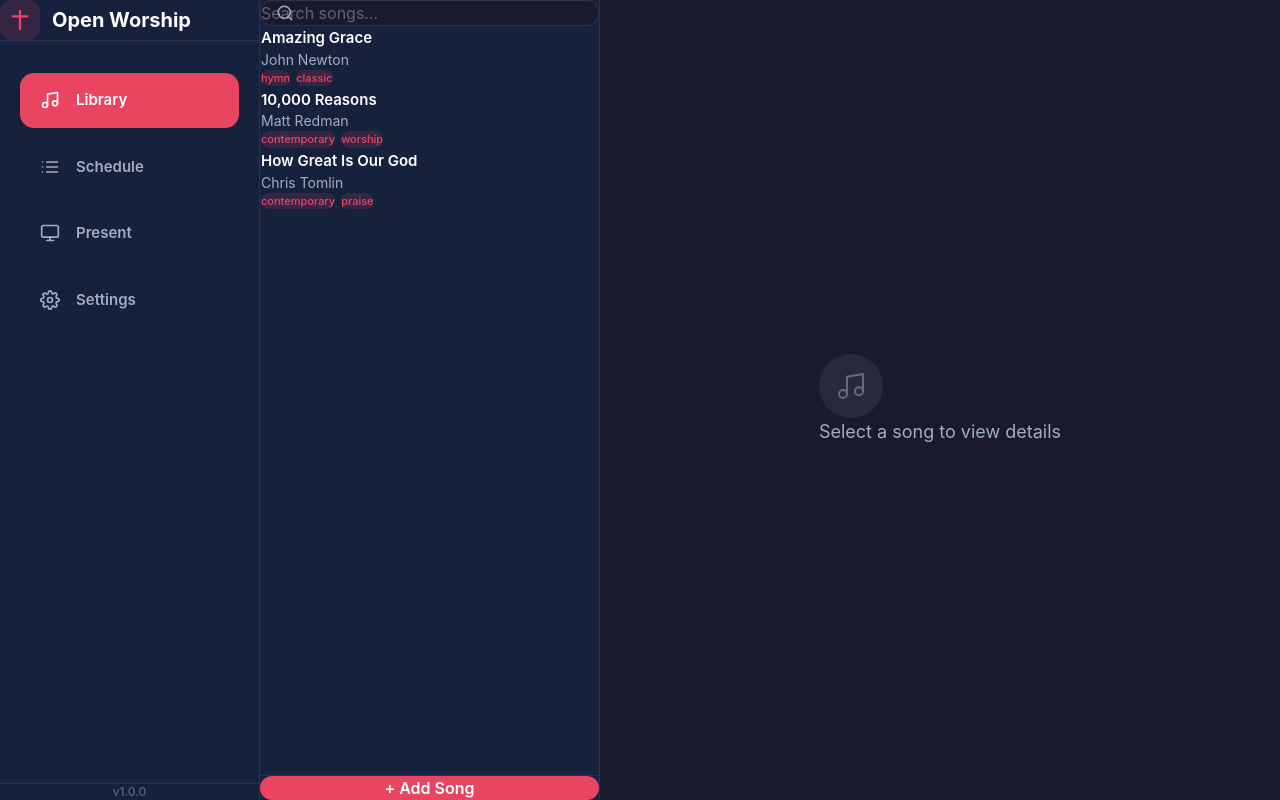
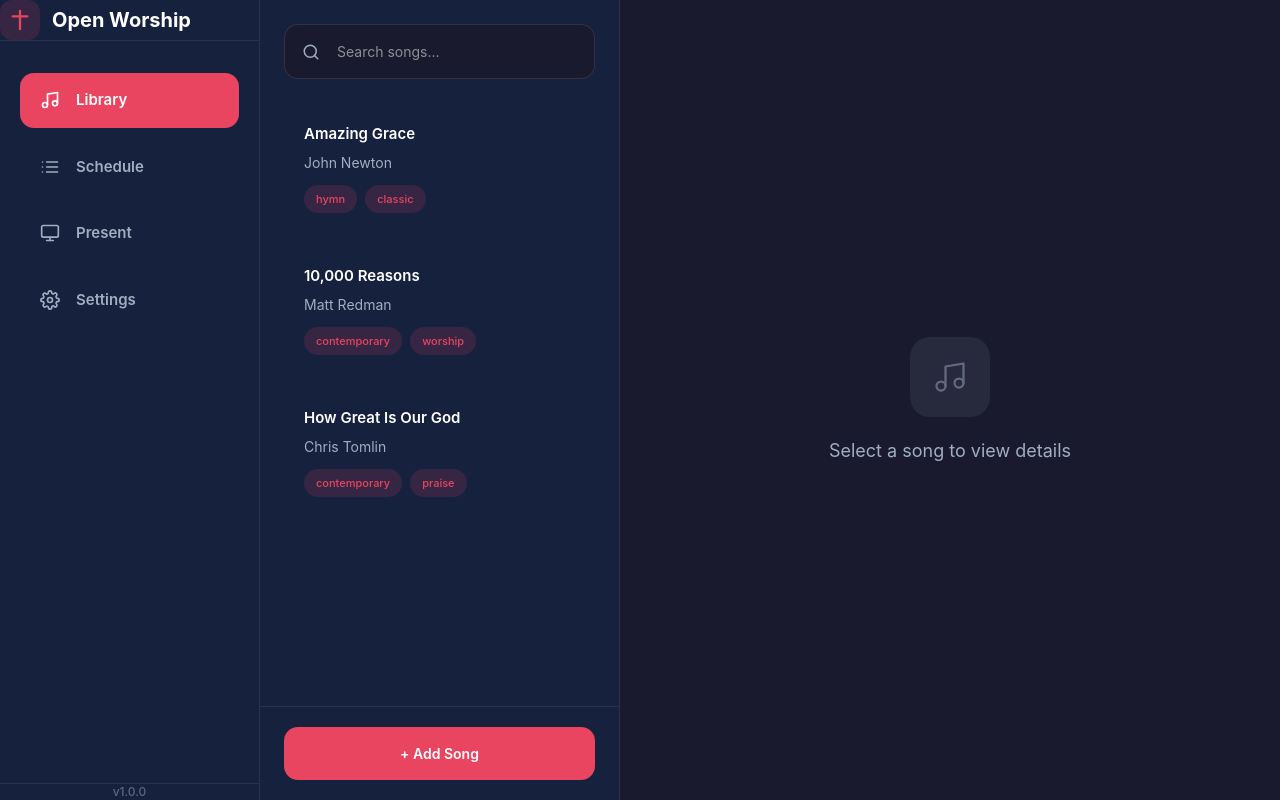
Before and after one commit to inno8/open-worship, a React (Vite) app in the folder desktop/: page / in a window 1280 px wide. Built offline with nearby package versions, Linux system fonts and the light colour scheme.

Commit message:
Increase Library spacing - search field 24px padding, song cards 20px padding with 12px gap, detail panel 40px padding, lyrics 36px gap between sections

```diff
--- a/desktop/src/views/Library.tsx
+++ b/desktop/src/views/Library.tsx
@@ -329,12 +329,18 @@ export default function Library() {
     <div className="flex h-full" style={{ backgroundColor: '#1a1a2e' }}>
       {/* Song list */}
       <div
-        className="flex flex-col border-r"
-        style={{ width: 340, minWidth: 340, backgroundColor: '#16213e', borderColor: 'rgba(255,255,255,0.08)' }}
+        style={{
+          width: 360,
+          minWidth: 360,
+          display: 'flex',
+          flexDirection: 'column',
+          backgroundColor: '#16213e',
+          borderRight: '1px solid rgba(255,255,255,0.08)'
+        }}
       >
-        <div className="p-4">
-          <div className="relative">
-            <svg width="18" height="18" viewBox="0 0 24 24" fill="none" stroke="#a0aec0" strokeWidth="2" strokeLinecap="round" strokeLinejoin="round" className="absolute left-4 top-1/2 -translate-y-1/2">
+        <div style={{ padding: '24px' }}>
+          <div style={{ position: 'relative' }}>
+            <svg width="18" height="18" viewBox="0 0 24 24" fill="none" stroke="#a0aec0" strokeWidth="2" strokeLinecap="round" strokeLinejoin="round" style={{ position: 'absolute', left: '18px', top: '50%', transform: 'translateY(-50%)' }}>
               <circle cx="11" cy="11" r="8" />
               <line x1="21" y1="21" x2="16.65" y2="16.65" />
             </svg>
@@ -343,24 +349,37 @@ export default function Library() {
               placeholder="Search songs..."
               value={searchQuery}
               onChange={(e) => setSearchQuery(e.target.value)}
-              className="w-full pl-12 pr-4 py-3 rounded-xl text-white placeholder-[#a0aec0]/50 border focus:outline-none transition-colors"
-              style={{ backgroundColor: '#1a1a2e', borderColor: 'rgba(255,255,255,0.1)' }}
+              style={{
+                width: '100%',
+                padding: '16px 18px 16px 52px',
+                borderRadius: '14px',
+                backgroundColor: '#1a1a2e',
+                color: '#ffffff',
+                border: '1px solid rgba(255,255,255,0.1)',
+                fontSize: '14px',
+                outline: 'none',
+              }}
               onFocus={(e) => e.target.style.borderColor = '#e94560'}
               onBlur={(e) => e.target.style.borderColor = 'rgba(255,255,255,0.1)'}
             />
           </div>
         </div>
 
-        <div className="flex-1 overflow-y-auto px-3 pb-3 space-y-2">
+        <div style={{ flex: 1, overflowY: 'auto', padding: '0 20px 20px', display: 'flex', flexDirection: 'column', gap: '12px' }}>
           {filteredSongs.map((song) => (
             <button
               key={song.id}
               onClick={() => selectSong(song)}
-              className="w-full text-left p-4 rounded-xl transition-all border"
               style={{
+                width: '100%',
+                textAlign: 'left',
+                padding: '20px',
+                borderRadius: '14px',
+                border: 'none',
+                borderLeft: selectedSong?.id === song.id ? '4px solid #e94560' : '4px solid transparent',
                 backgroundColor: selectedSong?.id === song.id ? '#1a1a2e' : 'transparent',
-                borderColor: selectedSong?.id === song.id ? '#e94560' : 'transparent',
-                borderLeftWidth: selectedSong?.id === song.id ? '3px' : '1px',
+                cursor: 'pointer',
+                transition: 'all 0.2s',
               }}
               onMouseEnter={(e) => {
                 if (selectedSong?.id !== song.id) {
@@ -373,19 +392,25 @@ export default function Library() {
                 }
               }}
             >
-              <div className="font-semibold text-white text-[15px] mb-1">
+              <div style={{ fontWeight: 600, color: '#ffffff', fontSize: '15px', marginBottom: '6px' }}>
                 {song.title}
               </div>
-              <div className="text-sm text-[#a0aec0] mb-2">
+              <div style={{ fontSize: '14px', color: '#a0aec0', marginBottom: '12px' }}>
                 {song.author}
               </div>
               {song.tags.length > 0 && (
-                <div className="flex gap-1.5 flex-wrap">
+                <div style={{ display: 'flex', gap: '8px', flexWrap: 'wrap' }}>
                   {song.tags.map((tag) => (
                     <span
                       key={tag}
-                      className="text-[11px] px-2.5 py-1 rounded-full font-medium"
-                      style={{ backgroundColor: 'rgba(233,69,96,0.15)', color: '#e94560' }}
+                      style={{
+                        fontSize: '11px',
+                        padding: '6px 12px',
+                        borderRadius: '20px',
+                        fontWeight: 500,
+                        backgroundColor: 'rgba(233,69,96,0.15)',
+                        color: '#e94560'
+                      }}
                     >
                       {tag}
                     </span>
@@ -396,11 +421,20 @@ export default function Library() {
           ))}
         </div>
 
-        <div className="p-4 border-t" style={{ borderColor: 'rgba(255,255,255,0.08)' }}>
+        <div style={{ padding: '20px 24px', borderTop: '1px solid rgba(255,255,255,0.08)' }}>
           <button
             onClick={openAddModal}
-            className="w-full py-3 rounded-xl text-white font-semibold transition-all hover:opacity-90"
-            style={{ backgroundColor: '#e94560' }}
+            style={{
+              width: '100%',
+              padding: '16px',
+              borderRadius: '14px',
+              backgroundColor: '#e94560',
+              color: '#ffffff',
+              fontWeight: 600,
+              fontSize: '14px',
+              border: 'none',
+              cursor: 'pointer',
+            }}
           >
             + Add Song
           </button>
@@ -408,25 +442,31 @@ export default function Library() {
       </div>
 
       {/* Song detail */}
-      <div className="flex-1 flex flex-col overflow-hidden">
+      <div style={{ flex: 1, display: 'flex', flexDirection: 'column', overflow: 'hidden' }}>
         {selectedSong ? (
           <>
-            <div className="px-8 py-6 border-b" style={{ borderColor: 'rgba(255,255,255,0.08)' }}>
-              <div className="flex items-start justify-between">
+            <div style={{ padding: '32px 40px', borderBottom: '1px solid rgba(255,255,255,0.08)' }}>
+              <div style={{ display: 'flex', alignItems: 'flex-start', justifyContent: 'space-between' }}>
                 <div>
-                  <h2 className="text-3xl font-bold text-white mb-1">
+                  <h2 style={{ fontSize: '32px', fontWeight: 700, color: '#ffffff', margin: '0 0 8px' }}>
                     {selectedSong.title}
                   </h2>
-                  <p className="text-[#a0aec0] text-lg">
+                  <p style={{ fontSize: '18px', color: '#a0aec0', margin: 0 }}>
                     {selectedSong.author}
                   </p>
                   {selectedSong.tags.length > 0 && (
-                    <div className="flex gap-2 mt-4 flex-wrap">
+                    <div style={{ display: 'flex', gap: '10px', marginTop: '20px', flexWrap: 'wrap' }}>
                       {selectedSong.tags.map((tag) => (
                         <span
                           key={tag}
-                          className="text-sm px-4 py-1.5 rounded-full font-medium"
-                          style={{ backgroundColor: '#0f3460', color: '#a0aec0' }}
+                          style={{
+                            fontSize: '13px',
+                            padding: '8px 18px',
+                            borderRadius: '20px',
+                            fontWeight: 500,
+                            backgroundColor: '#0f3460',
+                            color: '#a0aec0'
+                          }}
                         >
                           {tag}
                         </span>
@@ -434,25 +474,49 @@ export default function Library() {
                     </div>
                   )}
                 </div>
-                <div className="flex gap-3 ml-6 shrink-0">
+                <div style={{ display: 'flex', gap: '12px', marginLeft: '32px', flexShrink: 0 }}>
                   <button
                     onClick={() => startEdit(selectedSong)}
-                    className="px-5 py-2.5 rounded-xl text-white text-sm font-semibold transition-all hover:opacity-80"
-                    style={{ backgroundColor: '#0f3460' }}
+                    style={{
+                      padding: '14px 24px',
+                      borderRadius: '12px',
+                      backgroundColor: '#0f3460',
+                      color: '#ffffff',
+                      fontSize: '14px',
+                      fontWeight: 600,
+                      border: 'none',
+                      cursor: 'pointer',
+                    }}
                   >
                     Edit
                   </button>
                   <button
                     onClick={() => setShowDeleteDialog(true)}
-                    className="px-5 py-2.5 rounded-xl text-sm font-semibold transition-all hover:opacity-80"
-                    style={{ backgroundColor: 'rgba(239,68,68,0.15)', color: '#ef4444' }}
+                    style={{
+                      padding: '14px 24px',
+                      borderRadius: '12px',
+                      backgroundColor: 'rgba(239,68,68,0.15)',
+                      color: '#ef4444',
+                      fontSize: '14px',
+                      fontWeight: 600,
+                      border: 'none',
+                      cursor: 'pointer',
+                    }}
                   >
                     Delete
                   </button>
                   <button
                     onClick={handleAddToSchedule}
-                    className="px-5 py-2.5 rounded-xl text-white text-sm font-semibold transition-all hover:opacity-90"
-                    style={{ backgroundColor: '#e94560' }}
+                    style={{
+                      padding: '14px 24px',
+                      borderRadius: '12px',
+                      backgroundColor: '#e94560',
+                      color: '#ffffff',
+                      fontSize: '14px',
+                      fontWeight: 600,
+                      border: 'none',
+                      cursor: 'pointer',
+                    }}
                   >
                     Add to Schedule
                   </button>
@@ -460,21 +524,36 @@ export default function Library() {
               </div>
             </div>
 
-            <div className="flex-1 overflow-y-auto px-8 py-6">
-              <div className="space-y-8">
+            <div style={{ flex: 1, overflowY: 'auto', padding: '32px 40px' }}>
+              <div style={{ display: 'flex', flexDirection: 'column', gap: '36px' }}>
                 {sections.map((section, idx) => (
                   <div key={idx}>
                     <div
-                      className="text-xs font-bold uppercase tracking-widest mb-3 px-3 py-1.5 rounded-lg inline-block"
-                      style={{ backgroundColor: 'rgba(233,69,96,0.1)', color: '#e94560' }}
+                      style={{
+                        fontSize: '11px',
+                        fontWeight: 700,
+                        textTransform: 'uppercase',
+                        letterSpacing: '0.1em',
+                        marginBottom: '16px',
+                        padding: '8px 16px',
+                        borderRadius: '8px',
+                        display: 'inline-block',
+                        backgroundColor: 'rgba(233,69,96,0.1)',
+                        color: '#e94560'
+                      }}
                     >
                       {section.type}
                     </div>
-                    <div className="space-y-1">
+                    <div style={{ display: 'flex', flexDirection: 'column', gap: '8px' }}>
                       {section.lines.map((line, lineIdx) => (
                         <p
                           key={lineIdx}
-                          className="text-white/90 text-lg leading-relaxed"
+                          style={{
+                            color: 'rgba(255,255,255,0.9)',
+                            fontSize: '18px',
+                            lineHeight: 1.7,
+                            margin: 0,
+                          }}
                         >
                           {line}
                         </p>
@@ -486,16 +565,25 @@ export default function Library() {
             </div>
           </>
         ) : (
-          <div className="flex-1 flex items-center justify-center">
-            <div className="text-center">
-              <div className="w-16 h-16 mx-auto mb-4 rounded-full flex items-center justify-center" style={{ backgroundColor: 'rgba(160,174,192,0.1)' }}>
-                <svg width="32" height="32" viewBox="0 0 24 24" fill="none" stroke="#a0aec0" strokeWidth="1.5" strokeLinecap="round" strokeLinejoin="round" className="opacity-50">
+          <div style={{ flex: 1, display: 'flex', alignItems: 'center', justifyContent: 'center' }}>
+            <div style={{ textAlign: 'center' }}>
+              <div style={{
+                width: '80px',
+                height: '80px',
+                margin: '0 auto 20px',
+                borderRadius: '20px',
+                display: 'flex',
+                alignItems: 'center',
+                justifyContent: 'center',
+                backgroundColor: 'rgba(160,174,192,0.1)'
+              }}>
+                <svg width="36" height="36" viewBox="0 0 24 24" fill="none" stroke="#a0aec0" strokeWidth="1.5" strokeLinecap="round" strokeLinejoin="round" style={{ opacity: 0.5 }}>
                   <path d="M9 18V5l12-2v13" />
                   <circle cx="6" cy="18" r="3" />
                   <circle cx="18" cy="16" r="3" />
                 </svg>
               </div>
-              <p className="text-[#a0aec0] text-lg">Select a song to view details</p>
+              <p style={{ color: '#a0aec0', fontSize: '18px', margin: 0 }}>Select a song to view details</p>
             </div>
           </div>
         )}
```
